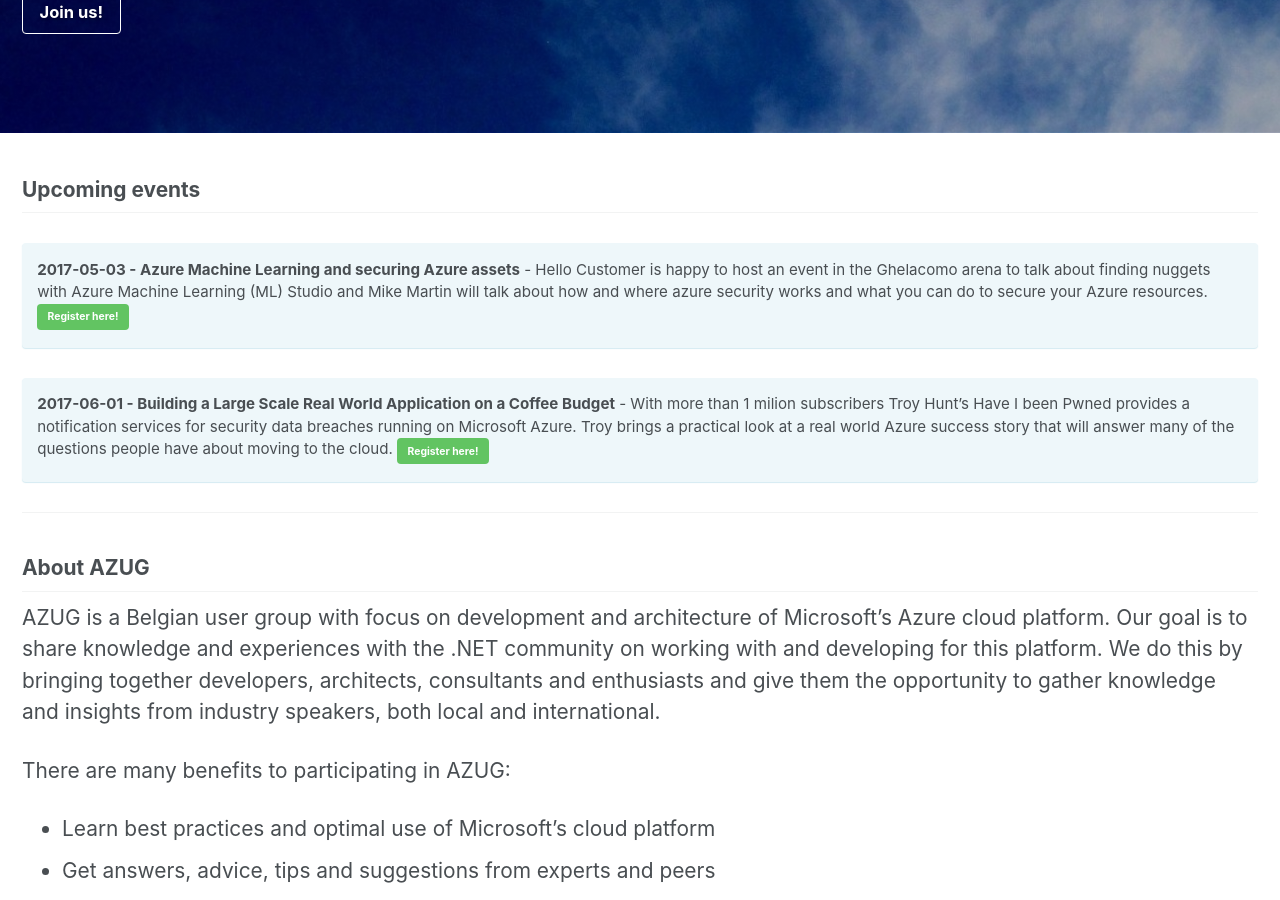
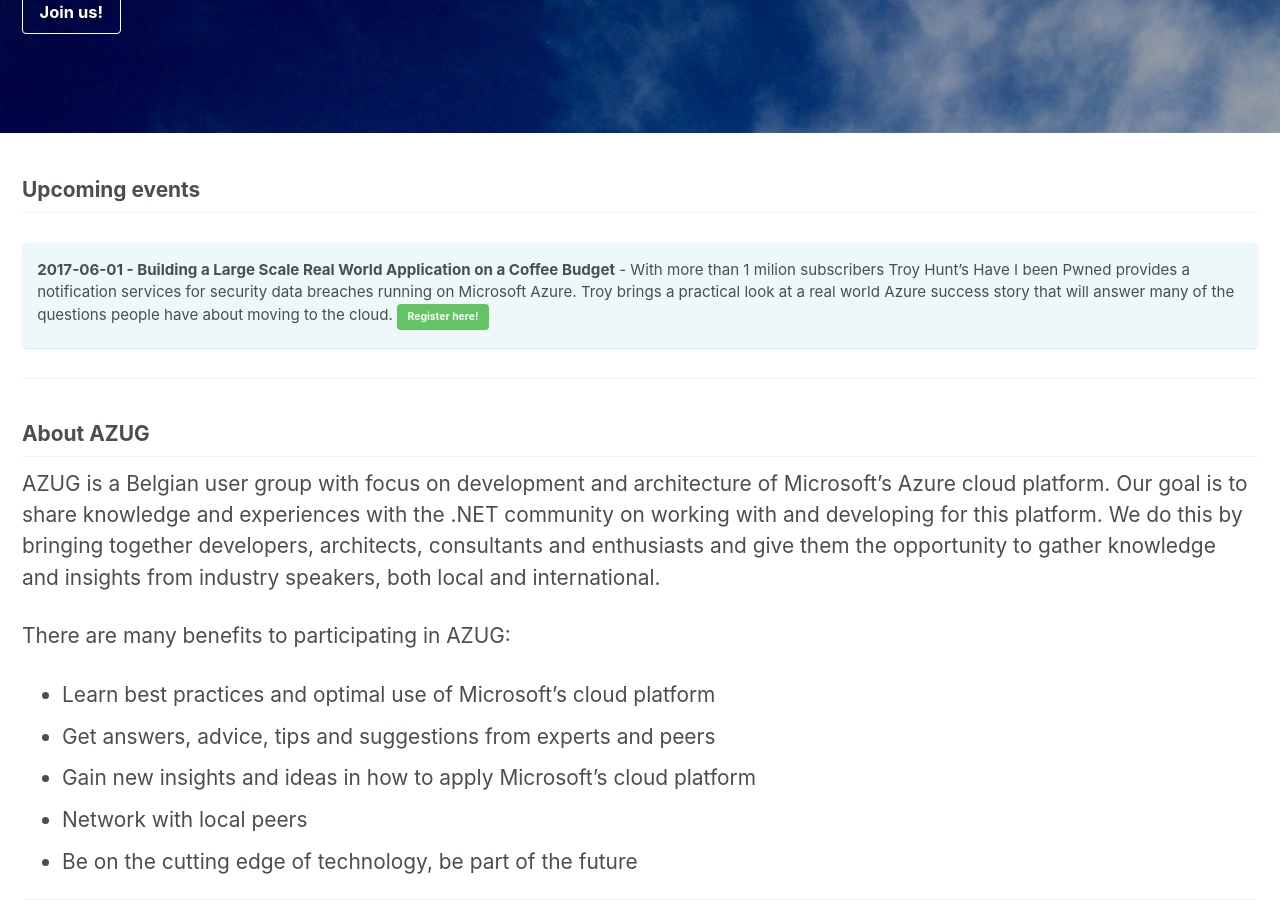
Before and after one commit to AzugBe/azugbe.github.io, a Jekyll site: the page built from index.md, in a window 1280 px wide and 900 px high, scrolled down 426 px. Built offline with Jekyll 4.4.1, drawn with Linux system fonts in a browser that asks for light colours.

Commit message:
Remove May event

```diff
--- a/index.md
+++ b/index.md
@@ -13,9 +13,6 @@ excerpt: "The Belgium Azure User Group focuses on knowledge sharing and networki
 ---
 
 ## Upcoming events
-**2017-05-03 - Azure Machine Learning and securing Azure assets** - Hello Customer is happy to host an event in the Ghelacomo arena to talk about finding nuggets with Azure Machine Learning (ML) Studio and Mike Martin will talk about how and where azure security works and what you can do to secure your Azure resources. [Register here!](/events/2017/05/03/azure-machine-learning-and-securing-azure-assets){: .btn .btn--success}
-{: .notice--info}
-
 **2017-06-01 - Building a Large Scale Real World Application on a Coffee Budget** - With more than 1 milion subscribers Troy Hunt’s Have I been Pwned provides a notification services for security data breaches running on Microsoft Azure. Troy brings a practical look at a real world Azure success story that will answer many of the questions people have about moving to the cloud. [Register here!](/events/2017/06/01/building-a-large-scale-real-world-application-on-a-coffee-budget){: .btn .btn--success}
 {: .notice--info}
 
```
